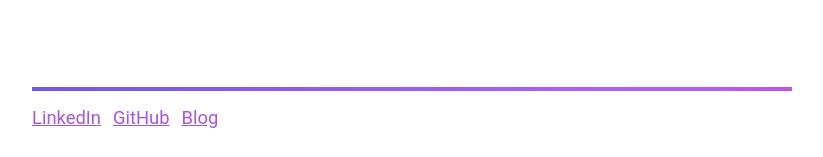
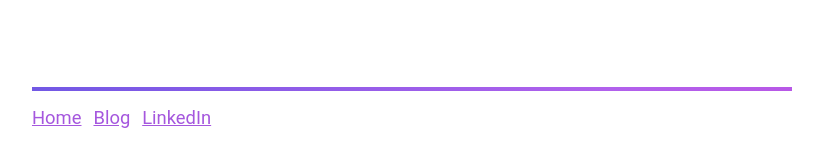
Before and after one commit to guillermodlpa/site, a Jekyll site: the page built from blog.html, in a window 1280 px wide and 900 px high, scrolled down 3014 px. Shown: the part 740-897 px from the top of the window, without its empty margins (228-1051 px from the left). Built offline with Jekyll 4.4.1, drawn with Linux system fonts in a browser that asks for light colours.

Commit message:
Update footer links

```diff
--- a/_includes/footer.html
+++ b/_includes/footer.html
@@ -1,8 +1,8 @@
 <footer>
     <div class="amazing-horizontal-bar"></div>
     <nav>
+        <a href="/">Home</a>
+        <a href="/blog">Blog</a>
         <a href="https://www.linkedin.com/in/guillermodlpa/">LinkedIn</a>
-        <a href="https://github.com/guillermodlpa">GitHub</a>
-        <a href="/blog">Blog</a>
     </nav>
 </footer>
```
